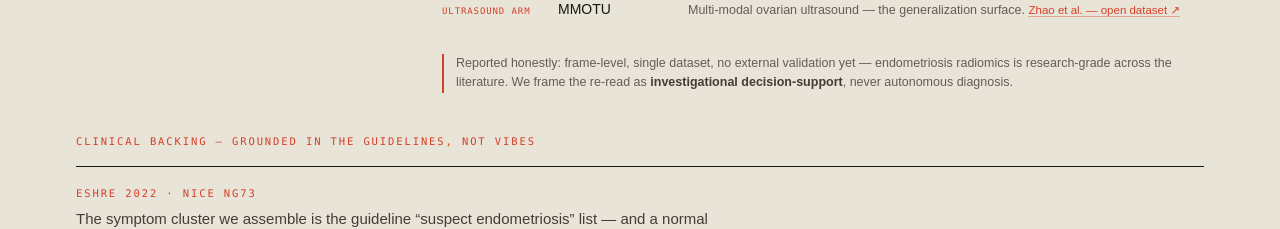
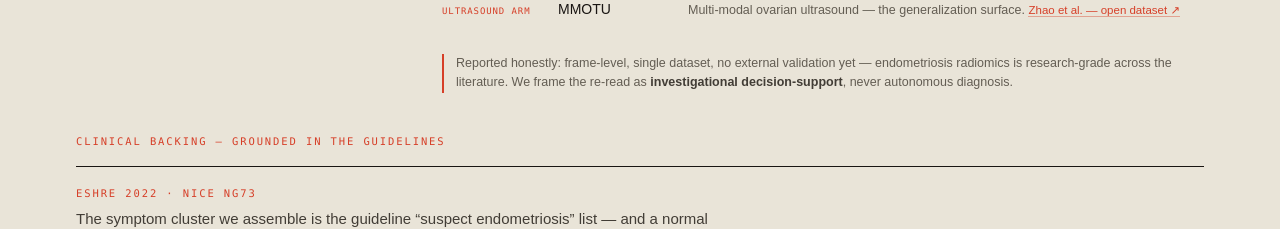
Before and after one commit to azrabano23/thaakat-health, a Next.js app: page / in a window 1280 px wide. Shown: the part 9420-9649 px from the top of the page. Built offline with nearby package versions, Linux system fonts and the light colour scheme.

Commit message:
Copy: drop 'not vibes' from the Clinical backing heading

```diff
--- a/app/page.tsx
+++ b/app/page.tsx
@@ -449,7 +449,7 @@ export default function Home() {
 
             <div style={{ marginTop: 40 }}>
               <span className="label-sig" style={{ display: 'block', marginBottom: 16 }}>
-                Clinical backing — grounded in the guidelines, not vibes
+                Clinical backing — grounded in the guidelines
               </span>
               <div style={{ borderTop: '1.5px solid var(--text)' }}>
                 {CLINICAL_BACKING.map((c) => (
```
